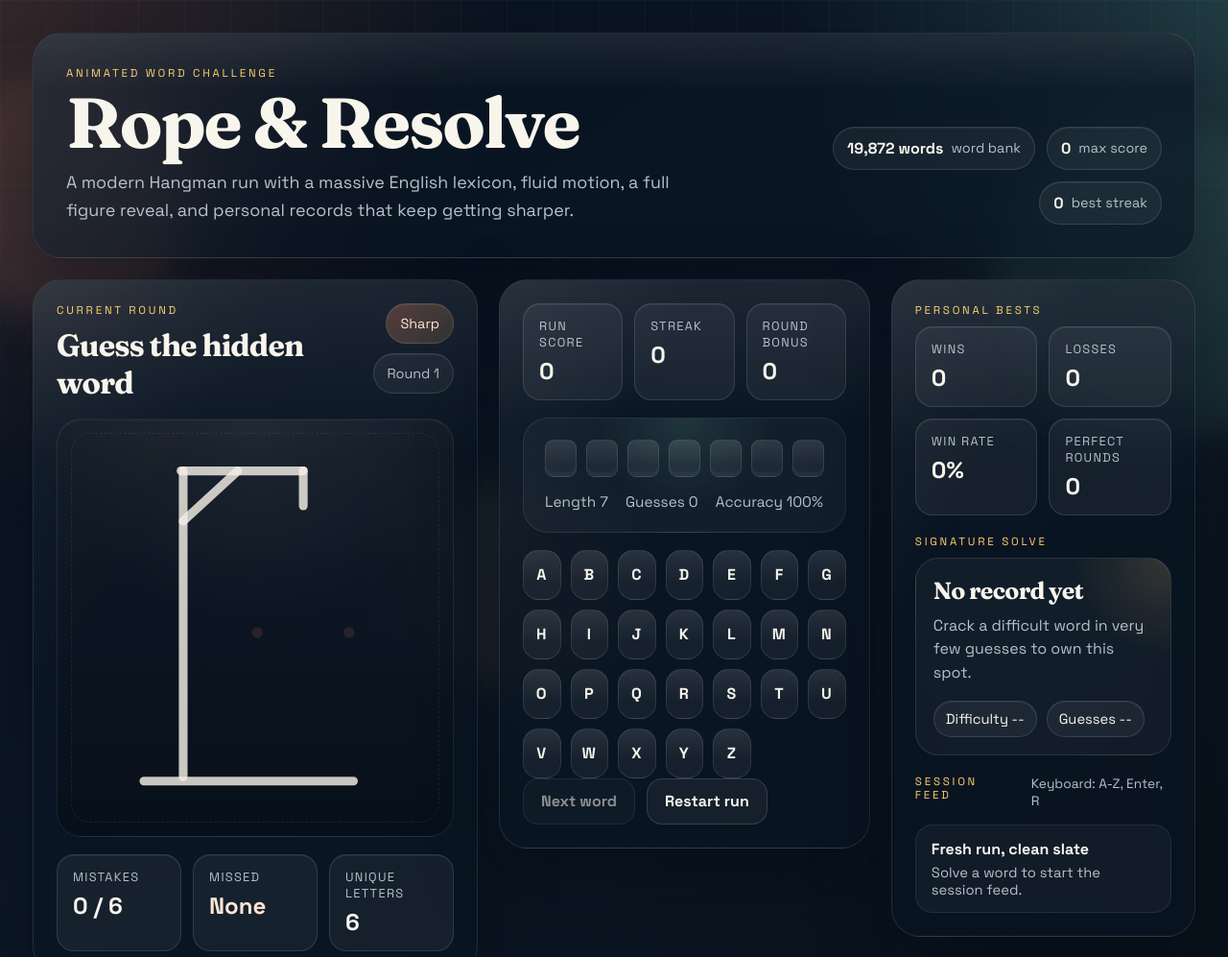
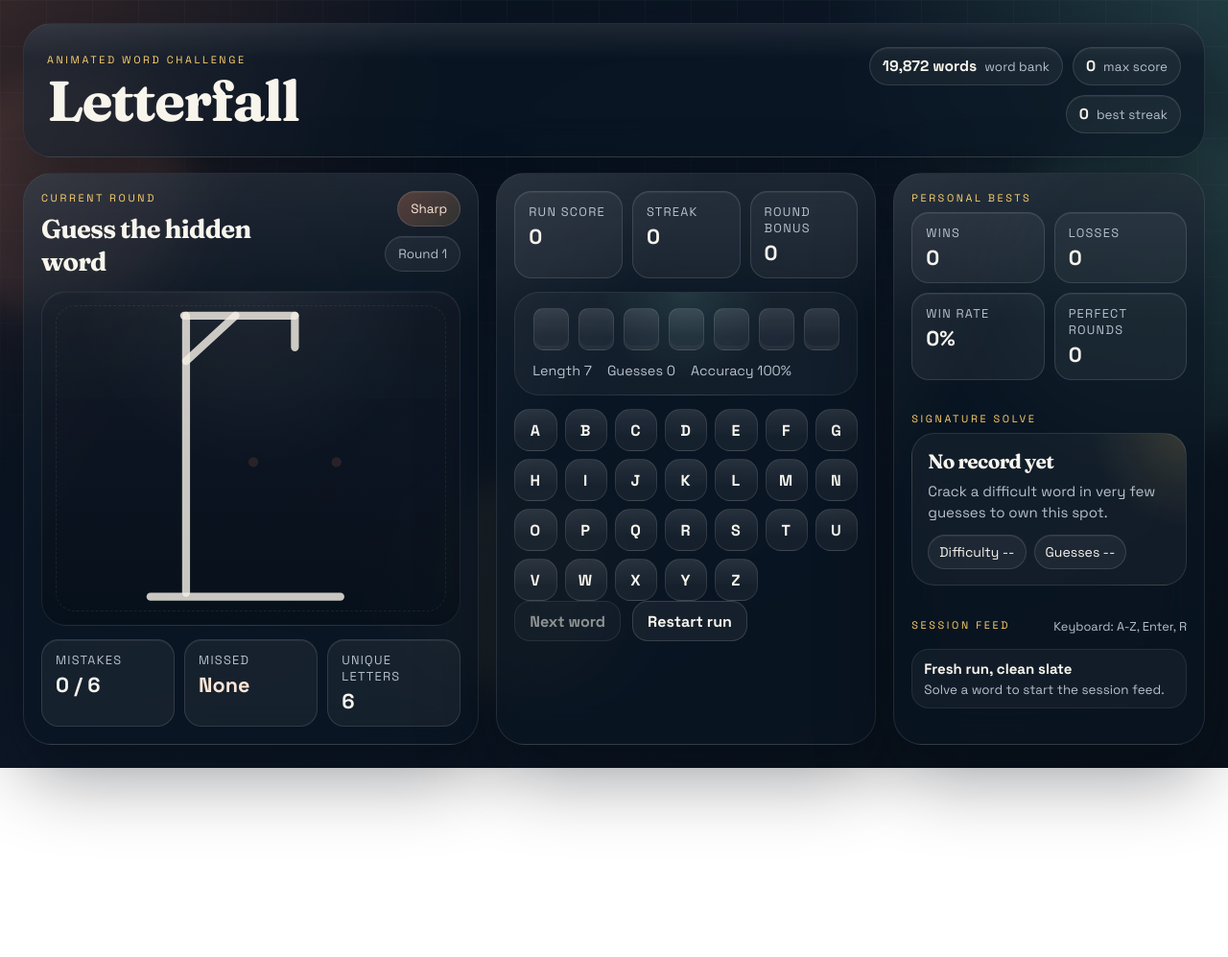
Before and after one commit to ishaanseal/hangmanreal, a plain HTML site: page index.html in a window 1280 px wide. Shown: the top 997 px of the page at 96% size. After the commit the page ends 800 px from the top, so only its background shows below. Drawn offline with Linux system fonts and the light colour scheme.

Commit message:
Rename game to Letterfall and tighten desktop layout

```diff
--- a/index.html
+++ b/index.html
@@ -3,7 +3,7 @@
 <head>
   <meta charset="UTF-8">
   <meta name="viewport" content="width=device-width, initial-scale=1.0">
-  <title>Rope &amp; Resolve</title>
+  <title>Letterfall</title>
   <meta
     name="description"
     content="A polished Hangman challenge with animated figure reveals, a giant English word bank, score runs, and persistent records."
@@ -26,11 +26,7 @@
     <header class="panel hero-card">
       <div class="hero-copy">
         <p class="eyebrow">Animated Word Challenge</p>
-        <h1>Rope &amp; Resolve</h1>
-        <p class="hero-text">
-          A modern Hangman run with a massive English lexicon, fluid motion, a full
-          figure reveal, and personal records that keep getting sharper.
-        </p>
+        <h1>Letterfall</h1>
       </div>
 
       <div class="hero-badges">
--- a/styles.css
+++ b/styles.css
@@ -62,8 +62,11 @@ select {
 
 .app-shell {
   position: relative;
+  display: flex;
+  flex-direction: column;
   min-height: 100vh;
-  padding: clamp(18px, 3vw, 34px);
+  gap: 16px;
+  padding: clamp(14px, 2vw, 24px);
 }
 
 .ambient {
@@ -130,23 +133,23 @@ select {
 }
 
 .hero-card {
-  padding: clamp(24px, 3vw, 34px);
+  padding: clamp(18px, 2vw, 24px);
   display: flex;
-  align-items: end;
+  align-items: center;
   justify-content: space-between;
-  gap: 26px;
-  margin-bottom: 22px;
+  gap: 18px;
+  margin-bottom: 0;
 }
 
 .hero-copy {
-  max-width: 760px;
+  max-width: 680px;
 }
 
 .eyebrow {
-  margin: 0 0 10px;
+  margin: 0 0 8px;
   letter-spacing: 0.24em;
   text-transform: uppercase;
-  font-size: 0.72rem;
+  font-size: 0.68rem;
   color: var(--accent-gold);
 }
 
@@ -161,24 +164,16 @@ select {
 }
 
 .hero-card h1 {
-  font-size: clamp(2.4rem, 6vw, 4.6rem);
+  font-size: clamp(2.2rem, 4.6vw, 3.8rem);
   line-height: 0.94;
-}
-
-.hero-text {
-  max-width: 62ch;
-  margin: 14px 0 0;
-  color: var(--text-dim);
-  font-size: clamp(1rem, 2vw, 1.12rem);
-  line-height: 1.6;
 }
 
 .hero-badges {
   display: flex;
   flex-wrap: wrap;
   justify-content: flex-end;
-  gap: 12px;
-  max-width: 480px;
+  gap: 10px;
+  max-width: 430px;
 }
 
 .pill,
@@ -195,16 +190,16 @@ select {
   display: inline-flex;
   align-items: center;
   gap: 8px;
-  padding: 11px 14px;
+  padding: 9px 13px;
   border-radius: 999px;
   color: var(--text-dim);
-  font-size: 0.9rem;
+  font-size: 0.84rem;
   white-space: nowrap;
 }
 
 .pill strong {
   color: var(--text-main);
-  font-size: 1rem;
+  font-size: 0.98rem;
 }
 
 .pill.accent {
@@ -215,14 +210,19 @@ select {
 .playground {
   display: grid;
   grid-template-columns: minmax(0, 1.2fr) minmax(0, 1fr) minmax(280px, 0.82fr);
-  gap: 22px;
-  align-items: start;
+  gap: 18px;
+  align-items: stretch;
+  flex: 1;
+  min-height: 0;
 }
 
 .gallows-panel,
 .puzzle-panel,
 .stats-panel {
-  padding: 24px;
+  display: flex;
+  flex-direction: column;
+  min-height: 0;
+  padding: 18px;
 }
 
 .gallows-panel {
@@ -246,7 +246,7 @@ select {
 }
 
 .panel-head h2 {
-  font-size: clamp(1.5rem, 3vw, 2rem);
+  font-size: clamp(1.25rem, 2.3vw, 1.7rem);
 }
 
 .pill-row {
@@ -260,9 +260,9 @@ select {
   position: relative;
   display: grid;
   align-items: center;
-  min-height: 430px;
-  margin-top: 18px;
-  padding: 24px;
+  min-height: 340px;
+  margin-top: 14px;
+  padding: 18px;
   border-radius: 26px;
   border: 1px solid rgba(255, 255, 255, 0.08);
   background:
@@ -271,6 +271,7 @@ select {
     rgba(8, 15, 24, 0.46);
   box-shadow: inset 0 1px 0 rgba(255, 255, 255, 0.05);
   isolation: isolate;
+  flex: 1;
 }
 
 .gallows-stage::after {
@@ -293,7 +294,7 @@ select {
 .hangman-svg {
   position: relative;
   z-index: 1;
-  width: min(100%, 430px);
+  width: min(100%, 330px);
   margin: 0 auto;
   display: block;
 }
@@ -333,13 +334,13 @@ select {
 
 .status-banner {
   position: absolute;
-  right: 18px;
-  bottom: 18px;
-  left: 18px;
+  right: 14px;
+  bottom: 14px;
+  left: 14px;
   z-index: 2;
   display: grid;
   gap: 12px;
-  padding: 18px 20px;
+  padding: 14px 16px;
   border-radius: 22px;
   border: 1px solid var(--line-strong);
   background: rgba(6, 12, 18, 0.86);
@@ -355,7 +356,7 @@ select {
 }
 
 .status-banner h3 {
-  font-size: 1.6rem;
+  font-size: 1.35rem;
 }
 
 .status-banner p {
@@ -387,8 +388,8 @@ select {
 
 .button-primary,
 .button-secondary {
-  min-height: 48px;
-  padding: 0 18px;
+  min-height: 42px;
+  padding: 0 15px;
   font-weight: 700;
 }
 
@@ -419,15 +420,15 @@ select {
 
 .stat-chip-row {
   display: grid;
-  gap: 12px;
+  gap: 10px;
   grid-template-columns: repeat(3, minmax(0, 1fr));
-  margin-top: 18px;
+  margin-top: 14px;
 }
 
 .stat-chip,
 .score-card,
 .record-card {
-  padding: 14px 16px;
+  padding: 12px 14px;
   border-radius: 18px;
 }
 
@@ -452,8 +453,8 @@ select {
 .score-value,
 .record-value {
   display: block;
-  margin-top: 6px;
-  font-size: clamp(1.05rem, 2vw, 1.5rem);
+  margin-top: 4px;
+  font-size: clamp(1rem, 1.7vw, 1.35rem);
 }
 
 .missed-list {
@@ -462,13 +463,13 @@ select {
 
 .score-grid {
   display: grid;
-  gap: 12px;
+  gap: 10px;
   grid-template-columns: repeat(3, minmax(0, 1fr));
 }
 
 .word-card {
-  margin-top: 18px;
-  padding: 22px;
+  margin-top: 14px;
+  padding: 16px 18px;
   border-radius: 26px;
   background:
     radial-gradient(circle at top, rgba(127, 224, 194, 0.12), transparent 44%),
@@ -529,23 +530,23 @@ select {
 .meta-row {
   display: flex;
   flex-wrap: wrap;
-  gap: 12px 18px;
-  margin-top: 16px;
-  font-size: 0.96rem;
+  gap: 10px 16px;
+  margin-top: 12px;
+  font-size: 0.9rem;
 }
 
 .keyboard-panel {
-  margin-top: 18px;
+  margin-top: 14px;
 }
 
 .keyboard {
   display: grid;
   grid-template-columns: repeat(7, minmax(0, 1fr));
-  gap: 10px;
+  gap: 8px;
 }
 
 .key-button {
-  min-height: 52px;
+  min-height: 44px;
   font-weight: 700;
   letter-spacing: 0.08em;
   text-transform: uppercase;
@@ -570,21 +571,21 @@ select {
 
 .stats-panel {
   display: grid;
-  gap: 18px;
+  gap: 14px;
 }
 
 .records-block + .records-block {
-  margin-top: 2px;
+  margin-top: 0;
 }
 
 .record-grid {
   display: grid;
-  gap: 12px;
+  gap: 10px;
   grid-template-columns: repeat(2, minmax(0, 1fr));
 }
 
 .feature-card {
-  padding: 18px;
+  padding: 16px;
   border-radius: 24px;
   background:
     radial-gradient(circle at top right, rgba(255, 209, 106, 0.14), transparent 30%),
@@ -593,59 +594,62 @@ select {
 }
 
 .feature-card h3 {
-  font-size: 1.55rem;
+  font-size: 1.3rem;
 }
 
 .feature-card p {
-  margin: 10px 0 0;
+  margin: 8px 0 0;
   color: var(--text-dim);
-  line-height: 1.55;
+  line-height: 1.45;
+  font-size: 0.94rem;
 }
 
 .feature-metrics {
   display: flex;
   flex-wrap: wrap;
-  gap: 10px;
-  margin-top: 16px;
+  gap: 8px;
+  margin-top: 12px;
 }
 
 .feature-metrics span {
   display: inline-flex;
   align-items: center;
-  padding: 9px 12px;
+  padding: 8px 11px;
   border-radius: 999px;
   color: var(--text-main);
-  font-size: 0.92rem;
+  font-size: 0.88rem;
 }
 
 .hint-text {
-  font-size: 0.86rem;
+  font-size: 0.8rem;
 }
 
 .history-list {
   list-style: none;
-  margin: 14px 0 0;
+  margin: 10px 0 0;
   padding: 0;
   display: grid;
-  gap: 10px;
+  gap: 8px;
+  max-height: 86px;
+  overflow: hidden;
 }
 
 .history-item {
   display: grid;
-  gap: 5px;
-  padding: 14px 16px;
+  gap: 4px;
+  padding: 10px 12px;
   border-radius: 18px;
   background: rgba(255, 255, 255, 0.04);
   border: 1px solid rgba(255, 255, 255, 0.08);
 }
 
 .history-item strong {
-  font-size: 1rem;
+  font-size: 0.94rem;
 }
 
 .history-item span {
   color: var(--text-dim);
-  font-size: 0.92rem;
+  font-size: 0.84rem;
 }
 
 .history-item.is-win strong {
@@ -680,6 +684,16 @@ select {
 
   .records-block {
     min-width: 0;
+  }
+}
+
+@media (min-width: 1100px) {
+  body {
+    overflow: hidden;
+  }
+
+  .app-shell {
+    height: 100vh;
   }
 }
 
```
Also changed, not shown: 1 other file.
